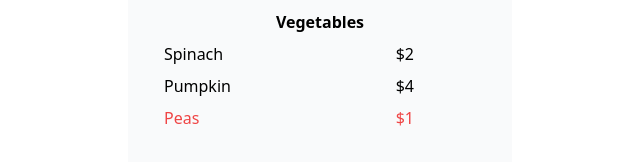
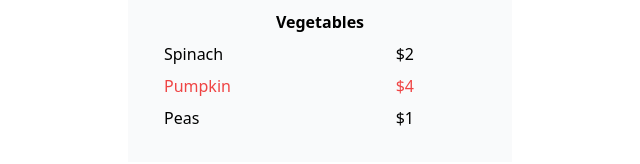
Before and after one commit to nabin-skilluplabs/skillup_labs_fsd_batch_01_2023, a React (Vite) app in the folder react-app/: page /stock in a window 1280 px wide. Shown: the part 390-554 px from the top of the page, without its empty margins (320-960 px from the left). Built offline with nearby package versions, Linux system fonts and the light colour scheme; a web font is replaced by a local one.

Commit message:
Added filter feature

```diff
--- a/react-app/src/components/ProductTable.jsx
+++ b/react-app/src/components/ProductTable.jsx
@@ -1,3 +1,4 @@
+import React from "react";
 import ProductCategoryRow from "./ProductCategoryRow";
 import ProductRow from "./ProductRow";
 
@@ -16,15 +17,18 @@ function ProductTable({productData}) {
                 <th className="p-1">Name</th>
                 <th className="text-left p-1">Price</th>
             </tr>
-            <ProductCategoryRow category="Fruits" />
-            <ProductRow name="Apple" price="$1" stock={true} />
-            <ProductRow name="Dragonfruit" price="$1" stock={true} />
-            <ProductRow name="Passionfruit" price="$2" stock={false} />
-            <ProductCategoryRow category="Vegetables" />
-            <ProductRow name="Spinach" price="$2" stock={true} />
-
-            <ProductRow name="Pumpkin" price="$4" stock={true} />
-            <ProductRow name="Peas" price="$1" />
+            {
+                categories.map((category, index) => (
+                    <React.Fragment key={`cat_${index}`}>
+                    <ProductCategoryRow  category={category} />
+                    {
+                        productData.filter(product => product.category === category).map((product, pIndex) => (
+                            <ProductRow key={`product_${pIndex}`} name={product.name} price={product.price} stock={product.stocked} />
+                        ))
+                    }
+                    </React.Fragment>
+                ))
+            }
         </table>
     );
 }
```
